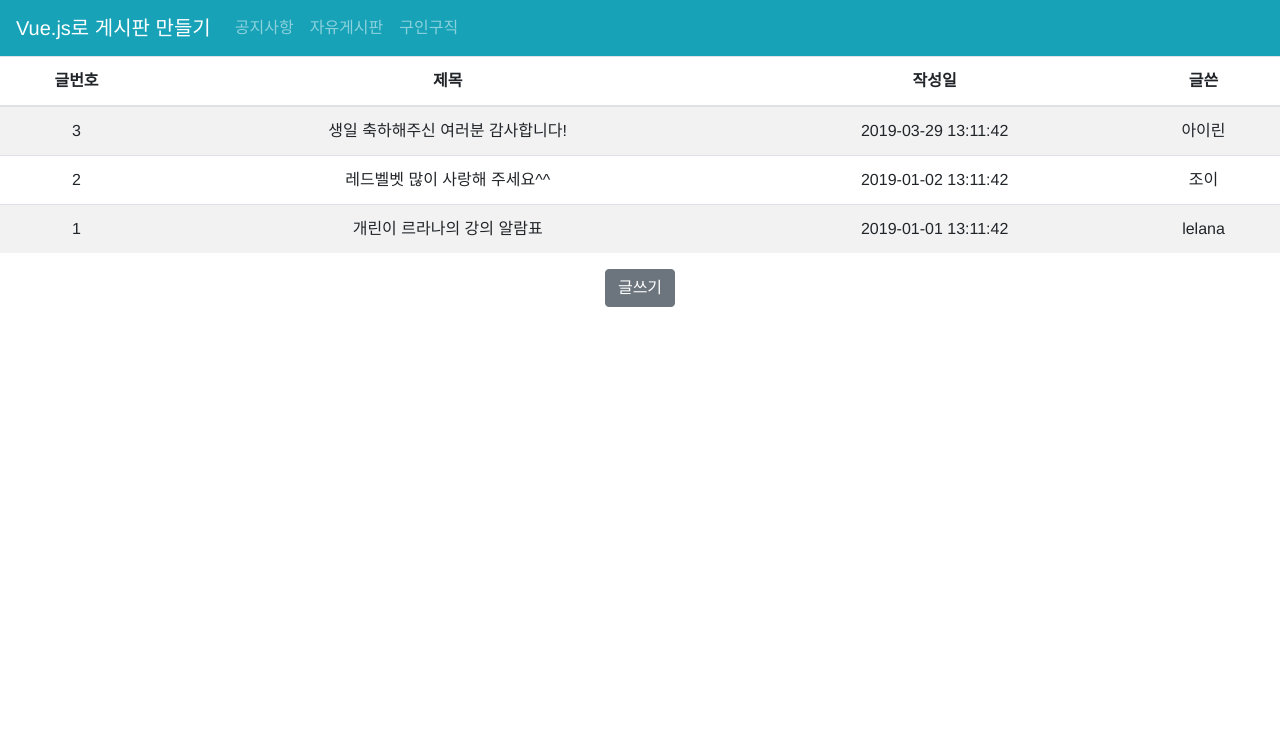
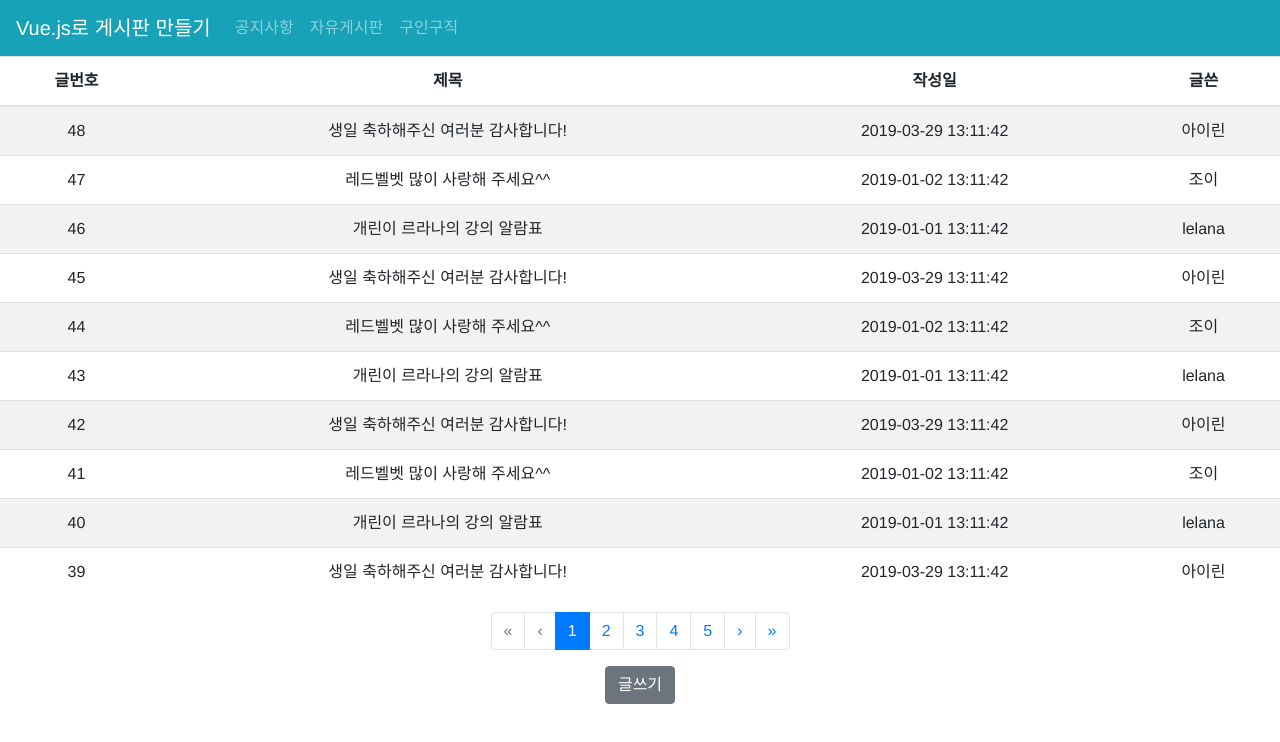
Before and after one commit to braverokmc79/vue-boostrap-bbs, a Vue app: page /board/free in a window 1280 px wide. Shown: the top 742 px of the page. Built offline with nearby package versions, Linux system fonts and the light colour scheme.

Commit message:
페이지네이션 적용

```diff
--- a/src/components/Board.vue
+++ b/src/components/Board.vue
@@ -1,6 +1,13 @@
 <template>
   <div>
-    <b-table striped hover :items="items"  :fields="fields" @row-clicked="rowClick"></b-table>
+    <b-table striped hover :items="items" :per-page="perPage" :current-page="currentPage" :fields="fields" @row-clicked="rowClick"></b-table>
+      <b-pagination
+      v-model="currentPage"
+      :total-rows="rows"
+      :per-page="perPage"
+      aria-controls="my-table"
+      align="center"
+    ></b-pagination>
     <b-button  @click="writeContent">글쓰기</b-button>
   </div>
 </template>
@@ -13,7 +20,8 @@ export default {
       let items=data.Content.sort((a,b)=>{ return b.content_id-a.content_id})
       items=items.map(contentItem=>{ return {...contentItem, user_name:data.User.filter(userItem=>userItem.user_id===contentItem.user_id)[0].name}})
      return {
-
+        currentPage:1,
+        perPage:10,
         fields:[
           {
             key: 'content_id',
@@ -50,6 +58,12 @@ export default {
          });
        }
 
+    },
+
+    computed:{
+      rows(){
+          return this.items.length;
+      }
     }
 
 
--- a/src/components/CommentListItem.vue
+++ b/src/components/CommentListItem.vue
@@ -14,6 +14,8 @@
       </div>
 
 	</div>
+
+
 
 
   <template v-if="subCommentCreateToggle" >
--- a/src/data/index.js
+++ b/src/data/index.js
@@ -40,7 +40,369 @@ export default {
       context: '^^',
       created_at: '2019-03-29 13:11:42',
       updated_at: null
+    },
+    {
+      content_id: 4,
+      user_id: 1,
+      title: '개린이 르라나의 강의 알람표',
+      context: '아직 미정입니다.',
+      created_at: '2019-01-01 13:11:42',
+      updated_at: null
+    },
+    {
+      content_id: 5,
+      user_id: 3,
+      title: '레드벨벳 많이 사랑해 주세요^^',
+      context: '화이팅!',
+      created_at: '2019-01-02 13:11:42',
+      updated_at: null
+    },
+    {
+      content_id: 6,
+      user_id: 2,
+      title: '생일 축하해주신 여러분 감사합니다!',
+      context: '^^',
+      created_at: '2019-03-29 13:11:42',
+      updated_at: null
+    } ,
+    {
+      content_id: 7,
+      user_id: 1,
+      title: '개린이 르라나의 강의 알람표',
+      context: '아직 미정입니다.',
+      created_at: '2019-01-01 13:11:42',
+      updated_at: null
+    },
+    {
+      content_id: 8,
+      user_id: 3,
+      title: '레드벨벳 많이 사랑해 주세요^^',
+      context: '화이팅!',
+      created_at: '2019-01-02 13:11:42',
+      updated_at: null
+    },
+    {
+      content_id: 9,
+      user_id: 2,
+      title: '생일 축하해주신 여러분 감사합니다!',
+      context: '^^',
+      created_at: '2019-03-29 13:11:42',
+      updated_at: null
+    },
+    {
+      content_id: 10,
+      user_id: 1,
+      title: '개린이 르라나의 강의 알람표',
+      context: '아직 미정입니다.',
+      created_at: '2019-01-01 13:11:42',
+      updated_at: null
+    },
+    {
+      content_id: 11,
+      user_id: 3,
+      title: '레드벨벳 많이 사랑해 주세요^^',
+      context: '화이팅!',
+      created_at: '2019-01-02 13:11:42',
+      updated_at: null
+    },
+    {
+      content_id: 12,
+      user_id: 2,
+      title: '생일 축하해주신 여러분 감사합니다!',
+      context: '^^',
+      created_at: '2019-03-29 13:11:42',
+      updated_at: null
+    },
+    {
+      content_id: 13,
+      user_id: 1,
+      title: '개린이 르라나의 강의 알람표',
+      context: '아직 미정입니다.',
+      created_at: '2019-01-01 13:11:42',
+      updated_at: null
+    },
+    {
+      content_id: 14,
+      user_id: 3,
+      title: '레드벨벳 많이 사랑해 주세요^^',
+      context: '화이팅!',
+      created_at: '2019-01-02 13:11:42',
+      updated_at: null
+    },
+    {
+      content_id: 15,
+      user_id: 2,
+      title: '생일 축하해주신 여러분 감사합니다!',
+      context: '^^',
+      created_at: '2019-03-29 13:11:42',
+      updated_at: null
+    },
+    {
+      content_id: 16,
+      user_id: 1,
+      title: '개린이 르라나의 강의 알람표',
+      context: '아직 미정입니다.',
+      created_at: '2019-01-01 13:11:42',
+      updated_at: null
+    },
+    {
+      content_id: 17,
+      user_id: 3,
+      title: '레드벨벳 많이 사랑해 주세요^^',
+      context: '화이팅!',
+      created_at: '2019-01-02 13:11:42',
+      updated_at: null
+    },
+    {
+      content_id: 18,
+      user_id: 2,
+      title: '생일 축하해주신 여러분 감사합니다!',
+      context: '^^',
+      created_at: '2019-03-29 13:11:42',
+      updated_at: null
+    } ,
+    {
+      content_id: 19,
+      user_id: 1,
+      title: '개린이 르라나의 강의 알람표',
+      context: '아직 미정입니다.',
+      created_at: '2019-01-01 13:11:42',
+      updated_at: null
+    },
+    {
+      content_id: 20,
+      user_id: 3,
+      title: '레드벨벳 많이 사랑해 주세요^^',
+      context: '화이팅!',
+      created_at: '2019-01-02 13:11:42',
+      updated_at: null
+    },
+    {
+      content_id: 21,
+      user_id: 2,
+      title: '생일 축하해주신 여러분 감사합니다!',
+      context: '^^',
+      created_at: '2019-03-29 13:11:42',
+      updated_at: null
+    },
+    {
+      content_id: 22,
+      user_id: 1,
+      title: '개린이 르라나의 강의 알람표',
+      context: '아직 미정입니다.',
+      created_at: '2019-01-01 13:11:42',
+      updated_at: null
+    },
+    {
+      content_id: 23,
+      user_id: 3,
+      title: '레드벨벳 많이 사랑해 주세요^^',
+      context: '화이팅!',
+      created_at: '2019-01-02 13:11:42',
+      updated_at: null
+    },
+    {
+      content_id: 24,
+      user_id: 2,
+      title: '생일 축하해주신 여러분 감사합니다!',
+      context: '^^',
+      created_at: '2019-03-29 13:11:42',
+      updated_at: null
+    },
+   {
+      content_id: 25,
+      user_id: 1,
+      title: '개린이 르라나의 강의 알람표',
+      context: '아직 미정입니다.',
+      created_at: '2019-01-01 13:11:42',
+      updated_at: null
+    },
+    {
+      content_id: 26,
+      user_id: 3,
+      title: '레드벨벳 많이 사랑해 주세요^^',
+      context: '화이팅!',
+      created_at: '2019-01-02 13:11:42',
+      updated_at: null
+    },
+    {
+      content_id: 27,
+      user_id: 2,
+      title: '생일 축하해주신 여러분 감사합니다!',
+      context: '^^',
+      created_at: '2019-03-29 13:11:42',
+      updated_at: null
+    },
+    {
+      content_id: 28,
+      user_id: 1,
+      title: '개린이 르라나의 강의 알람표',
+      context: '아직 미정입니다.',
+      created_at: '2019-01-01 13:11:42',
+      updated_at: null
+    },
+    {
+      content_id: 29,
+      user_id: 3,
+      title: '레드벨벳 많이 사랑해 주세요^^',
+      context: '화이팅!',
+      created_at: '2019-01-02 13:11:42',
+      updated_at: null
+    },
+    {
+      content_id: 30,
+      user_id: 2,
+      title: '생일 축하해주신 여러분 감사합니다!',
+      context: '^^',
+      created_at: '2019-03-29 13:11:42',
+      updated_at: null
+    } ,
+    {
+      content_id: 31,
+      user_id: 1,
+      title: '개린이 르라나의 강의 알람표',
+      context: '아직 미정입니다.',
+      created_at: '2019-01-01 13:11:42',
+      updated_at: null
+    },
+    {
+      content_id: 32,
+      user_id: 3,
+      title: '레드벨벳 많이 사랑해 주세요^^',
+      context: '화이팅!',
+      created_at: '2019-01-02 13:11:42',
+      updated_at: null
+    },
+    {
+      content_id: 33,
+      user_id: 2,
+      title: '생일 축하해주신 여러분 감사합니다!',
+      context: '^^',
+      created_at: '2019-03-29 13:11:42',
+      updated_at: null
+    },
+    {
+      content_id: 34,
+      user_id: 1,
+      title: '개린이 르라나의 강의 알람표',
+      context: '아직 미정입니다.',
+      created_at: '2019-01-01 13:11:42',
+      updated_at: null
+    },
+    {
+      content_id: 35,
+      user_id: 3,
+      title: '레드벨벳 많이 사랑해 주세요^^',
+      context: '화이팅!',
+      created_at: '2019-01-02 13:11:42',
+      updated_at: null
+    },
+    {
+      content_id: 36,
+      user_id: 2,
+      title: '생일 축하해주신 여러분 감사합니다!',
+      context: '^^',
+      created_at: '2019-03-29 13:11:42',
+      updated_at: null
+    },
+    {
+      content_id: 37,
+      user_id: 1,
+      title: '개린이 르라나의 강의 알람표',
+      context: '아직 미정입니다.',
+      created_at: '2019-01-01 13:11:42',
+      updated_at: null
+    },
+    {
+      content_id: 38,
+      user_id: 3,
+      title: '레드벨벳 많이 사랑해 주세요^^',
+      context: '화이팅!',
+      created_at: '2019-01-02 13:11:42',
+      updated_at: null
+    },
+    {
+      content_id: 39,
+      user_id: 2,
+      title: '생일 축하해주신 여러분 감사합니다!',
+      context: '^^',
+      created_at: '2019-03-29 13:11:42',
+      updated_at: null
+    },
+    {
+      content_id: 40,
+      user_id: 1,
+      title: '개린이 르라나의 강의 알람표',
+      context: '아직 미정입니다.',
+      created_at: '2019-01-01 13:11:42',
+      updated_at: null
+    },
+    {
+      content_id: 41,
+      user_id: 3,
+      title: '레드벨벳 많이 사랑해 주세요^^',
+      context: '화이팅!',
+      created_at: '2019-01-02 13:11:42',
+      updated_at: null
+    },
+    {
+      content_id: 42,
+      user_id: 2,
+      title: '생일 축하해주신 여러분 감사합니다!',
+      context: '^^',
+      created_at: '2019-03-29 13:11:42',
+      updated_at: null
+    } ,
+    {
+      content_id: 43,
+      user_id: 1,
+      title: '개린이 르라나의 강의 알람표',
+      context: '아직 미정입니다.',
+      created_at: '2019-01-01 13:11:42',
+      updated_at: null
+    },
+    {
+      content_id: 44,
+      user_id: 3,
+      title: '레드벨벳 많이 사랑해 주세요^^',
+      context: '화이팅!',
+      created_at: '2019-01-02 13:11:42',
+      updated_at: null
+    },
+    {
+      content_id: 45,
+      user_id: 2,
+      title: '생일 축하해주신 여러분 감사합니다!',
+      context: '^^',
+      created_at: '2019-03-29 13:11:42',
+      updated_at: null
+    },
+    {
+      content_id:46,
+      user_id: 1,
+      title: '개린이 르라나의 강의 알람표',
+      context: '아직 미정입니다.',
+      created_at: '2019-01-01 13:11:42',
+      updated_at: null
+    },
+    {
+      content_id: 47,
+      user_id: 3,
+      title: '레드벨벳 많이 사랑해 주세요^^',
+      context: '화이팅!',
+      created_at: '2019-01-02 13:11:42',
+      updated_at: null
+    },
+    {
+      content_id: 48,
+      user_id: 2,
+      title: '생일 축하해주신 여러분 감사합니다!',
+      context: '^^',
+      created_at: '2019-03-29 13:11:42',
+      updated_at: null
     }
+
+
   ],
   Comment: [
     {
```
